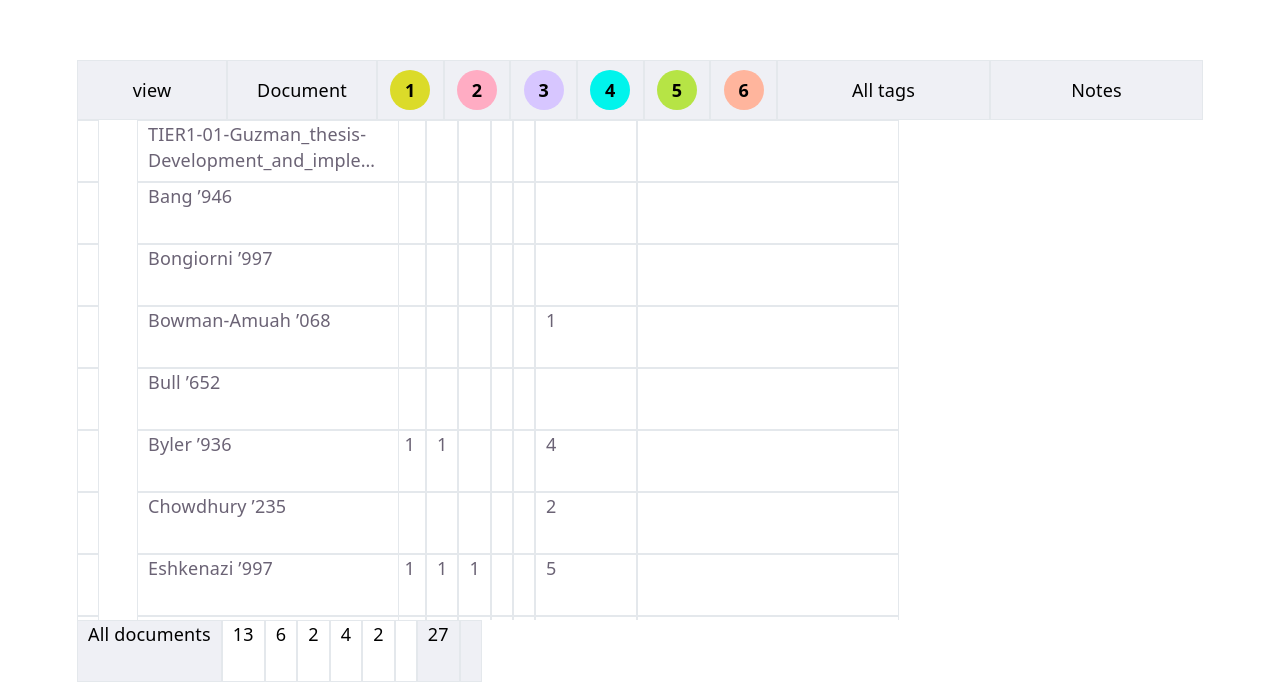
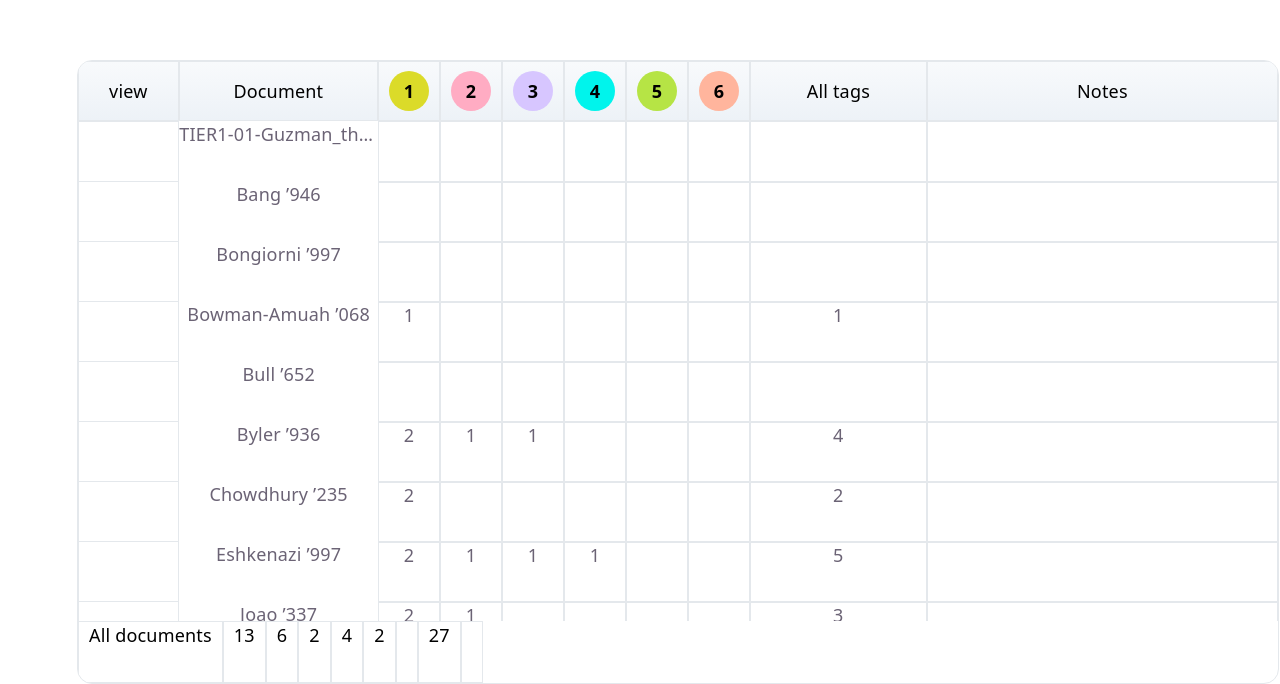
Before and after one commit to AnSBeliaev/interactive-table-in-react, a React (Vite) app: page / in a window 1280 px wide. Shown: the part 165-849 px from the top of the page. Built offline with nearby package versions, Linux system fonts and the light colour scheme.

Commit message:
feat: add body styles

```diff
--- a/src/components/Table/Table.module.css
+++ b/src/components/Table/Table.module.css
@@ -1,40 +1,76 @@
 .table-container {
+    border-radius: 15px;
     max-height: 700px;
     height: 100%;
     overflow-y: hidden;
-    overflow-x: auto;
+    overflow-x: hidden;
     margin-top: 20%;
+    width: 1200px;
+    border: 1px solid var(--border);
 }
 
-.table-viewport { overflow-y: auto; max-height: 500px; }
+.table-viewport {
+    overflow-y: auto;
+    overflow-x: hidden;
+    max-height: 500px;
+}
 
 .table-header {
     display: flex;
+    width: 1200px;
 }
 
 .header-left {
     height: 60px;
     width: 100%;
-    max-width: 300px;
-    flex: 1 1 300px;
+    min-width: 200px;
+    flex: 0 0 300px;
     display: flex;
 }
 
 .header-right {
-    flex: 1 1 300px;
+    flex: 1 1 600px;
     height: 60px;
-    width: 100%;
-    max-width: 500px;
-    flex-shrink: 0;
     display: flex;
 }
 
 .header-mid {
-    flex: 1 1 300px;
+    flex: 0 0 300px;
     height: 60px;
-    width: 100%;
-    max-width: 400px;
+    max-width: 300px;
+    min-width: min-content;
     display: flex;
     overflow-x: auto;
-    min-width: 0;
 }
+
+.table-body {
+    display: flex;
+    overflow-x: hidden;
+    overflow-y: hidden;
+    width: 1200px;
+}
+
+.body-left {
+    height: 60px;
+    max-width: 300px;
+    flex: 0 0 300px;
+    display: flex;
+    flex-direction: column;
+}
+
+.body-mid {
+    flex: 0 0 300px;
+    max-width: 300px;
+    min-width: min-content;
+    display: flex;
+    flex-direction: column;
+    overflow-x: auto;
+    overflow-y: hidden;
+}
+
+  .body-right {
+    flex: 1 1 600px;
+    height: 60px;
+    display: flex;
+    flex-direction: column;
+  }
--- a/src/components/Table/Table.tsx
+++ b/src/components/Table/Table.tsx
@@ -47,25 +47,38 @@ export const Table = ({ data, leftColumns, rightColumns }: TableProps<TableRowIt
         <div className={styles['table-header']}>
           <div className={styles['header-left']}>
             {leftColumns.map((headItem) => {
-              return <TableHead key={headItem.dataIndex} item={headItem.title} />;
+              return <TableHead key={headItem.dataIndex} item={headItem.title} className={headItem.id} />;
             })}
           </div>
           <div className={styles['header-mid']}>
             {data.tagsForHeader.map((tag) => (
-              <TableHead key={tag.order} item={String(tag.order + 1)} tagColor={tag.color} />
+              <TableHead key={tag.order} item={String(tag.order + 1)} tagColor={tag.color} className={String(tag.id)} />
             ))}
           </div>
           <div className={styles['header-right']}>
             {rightColumns.map((headItem) => {
-              return <TableHead key={headItem.dataIndex} item={headItem.title} />;
+              console.log('headItem.id: >>>', headItem.id);
+              return <TableHead key={headItem.dataIndex} item={headItem.title} className={headItem.id} />;
             })}
           </div>
         </div>
         <div className={styles['table-viewport']}>
           <div className={styles['table-body']}>
-            {normalizedDocuments?.map((tableRowItem: TableRowItem) => {
-              return <TableRow key={tableRowItem.id} data={tableRowItem} columns={allColumns} />;
-            })}
+            <div className={styles['body-left']}>
+              {normalizedDocuments?.map((tableRowItem: TableRowItem) => {
+                return <TableRow key={tableRowItem.id} data={tableRowItem} columns={leftColumns} />;
+              })}
+            </div>
+            <div className={styles['body-mid']}>
+              {normalizedDocuments?.map((tableRowItem: TableRowItem) => {
+                return <TableRow key={tableRowItem.id} data={tableRowItem} columns={dynamicColumns} />;
+              })}
+            </div>
+            <div className={styles['body-right']}>
+              {normalizedDocuments?.map((tableRowItem: TableRowItem) => {
+                return <TableRow key={tableRowItem.id} data={tableRowItem} columns={rightColumns} />;
+              })}
+            </div>
           </div>
         </div>
         <div className={styles['table-footer']}>
--- a/src/components/Table/components/TableHead/TableHead.module.css
+++ b/src/components/Table/components/TableHead/TableHead.module.css
@@ -1,6 +1,5 @@
 .head-td {
-    background-color: var(--header-tag-bg);
-    flex: 1 1 80px;
+    background: linear-gradient(180deg, var(--header-tag-light-bg) 0%, var(--header-tag-dark-bg) 100%);
     color: var(--head-text);
     display: flex;
     align-items: center;
@@ -8,11 +7,27 @@
     border: 1px solid var(--border);
 }
 
-.tag-head-td {
-    width: 40px;
+.head-view {
+    flex: 1;
 }
 
-.tag-head-td div {
+.head-name {
+    flex: 2;
+}
+
+.head-allTags {
+    flex: 1;
+}
+
+.head-notes {
+    flex: 2;
+}
+
+.head-td-tag {
+    width: 60px;
+}
+
+.head-td-tag div {
     display: flex;
     align-items: center;
     justify-content: center;
--- a/src/components/Table/components/TableHead/TableHead.tsx
+++ b/src/components/Table/components/TableHead/TableHead.tsx
@@ -3,11 +3,15 @@ import styles from './TableHead.module.css';
 type TableHeadProps = {
   item: string;
   tagColor?: string;
+  className: string;
 };
 
 export const TableHead = (props: TableHeadProps) => {
   return (
-    <div title={props.item} className={`${styles['head-td']} ${Number(props.item) ? styles['tag-head-td'] : ''}`}>
+    <div
+      title={props.item}
+      className={`${styles[`head-td`]} ${styles[`head-${props.className}`]} ${Number(props.item) ? styles['head-td-tag'] : ''}`}
+    >
       <div style={{ backgroundColor: props.tagColor }}>{props.item}</div>
     </div>
   );
--- a/src/components/Table/components/TableRow/TableRow.module.css
+++ b/src/components/Table/components/TableRow/TableRow.module.css
@@ -1,30 +1,49 @@
-.cell-view {
-    width: 60px;
-    max-width: 60px;
-    position: sticky;
-    left: 0;
+.table-cell-view {
+    height: 60px;
     background-color: var(--table-tag-bg);
+    flex: 1;
+    color: var(--head-text);
+    display: flex;
+    align-items: center;
+    justify-content: center;
+    border: 1px solid var(--border);
 }
 
-.cell-name {
-    width: 240px;
-    max-width: 240px;
-    position: sticky;
-    left: 60px;
+.table-cell-name {
+    height: 60px;
+    flex: 2;
+    min-width: 0;
+    overflow: hidden;
     text-overflow: ellipsis;
-    background-color: var(--table-tag-bg);
+    white-space: nowrap;
 }
 
-.cell-allTags {
-    width: 80px;
-    max-width: 80px;
-    position: sticky;
-    right: 240px;
+.table-cell-tag {
+    height: 60px;
+    flex: 2;
+    width: 60px;
+    overflow: hidden;
+    text-overflow: ellipsis;
+    white-space: nowrap;
+    border: 1px solid var(--border);
 }
 
-.cell-notes {
-    width: 240px;
-    max-width: 240px;
-    position: sticky;
-    right: 0;
+.table-cell-allTags {
+    flex: 1;
+    height: 60px;
+    border: 1px solid var(--border);
 }
+
+.table-cell-notes {
+    flex: 2;
+    height: 60px;
+    border: 1px solid var(--border);
+}
+
+.table-row {
+    display: flex;
+    max-width: 600px;
+    flex: 1 1 300px;
+    height: 60px;
+    max-height: 60px;
+}
--- a/src/components/Table/components/TableRow/TableRow.tsx
+++ b/src/components/Table/components/TableRow/TableRow.tsx
@@ -8,7 +8,7 @@ type TableRowProps<T> = {
 
 export const TableRow = <T extends TableRowItem>({ data, columns }: TableRowProps<T>) => {
   return (
-    <tr>
+    <div className={styles['table-row']}>
       {columns.map((column) => {
         const cellValue =
           typeof column !== 'number'
@@ -17,14 +17,14 @@ export const TableRow = <T extends TableRowItem>({ data, columns }: TableRowProp
               : ''
             : data.tagsByOrder?.[column]?.allExcerpt;
         return (
-          <td
+          <div
             key={typeof column === 'number' ? column : column.id}
-            className={styles[`cell-${typeof column !== 'number' ? String(column.dataIndex) : 'tag'}`]}
+            className={styles[`table-cell-${typeof column !== 'number' ? String(column.id) : 'tag'}`]}
           >
             {cellValue ? String(cellValue) : ''}
-          </td>
+          </div>
         );
       })}
-    </tr>
+    </div>
   );
 };
--- a/src/index.css
+++ b/src/index.css
@@ -1,7 +1,8 @@
 :root {
   --text: #6b6375;
   --head-text: #000;
-  --header-tag-bg: #EFF0F5;
+  --header-tag-dark-bg: #EDF2F7;
+  --header-tag-light-bg: #F8FAFC;
   --table-tag-bg: #fff;
   --border: #e4e8ec;
 
```
